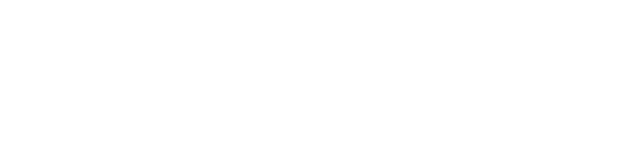
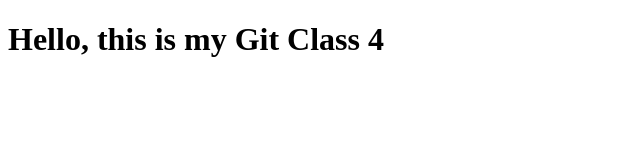
Before and after one commit to autum55853/task4-0929-, a plain HTML site: page index.html in a window 1280 px wide. Shown: the whole page, without its empty margins (0-640 px from the left). Drawn offline with Linux system fonts and the light colour scheme.

Commit message:
add h1 tag

```diff
--- a/index.html
+++ b/index.html
@@ -6,6 +6,7 @@
     <title>task4-0929-</title>
 </head>
 <body>
+    <h1>Hello, this is my Git Class 4</h1>
 
 </body>
 </html>
```
